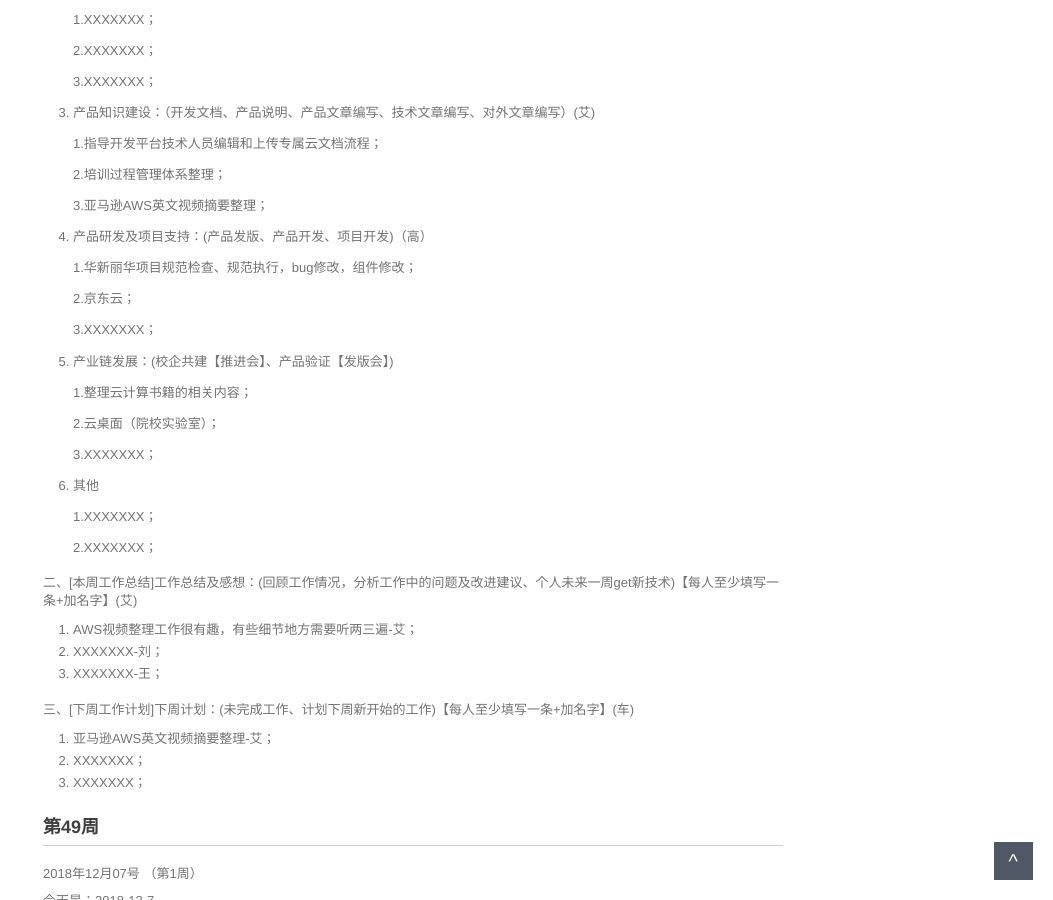
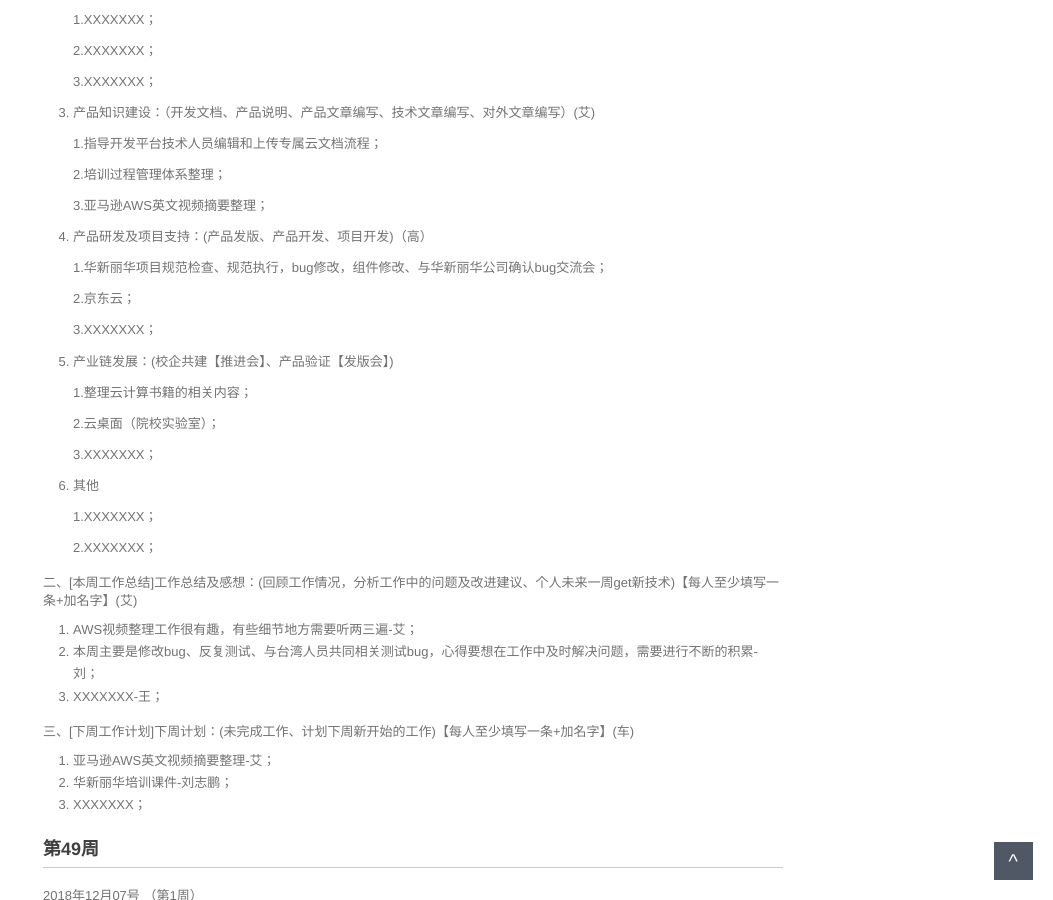
Before and after one commit to walllFlower/blog, a Jekyll site: the page built from _posts/2018-07-17-day_report_cxz.md, in a window 1280 px wide and 900 px high, scrolled down 683 px. Shown: the whole window, without its empty margins (227-1280 px from the left). Built offline with Jekyll 4.4.1, drawn with Linux system fonts in a browser that asks for light colours; comment, search, counter and statistics services are not loaded.

Commit message:
Update 2018-07-17-day_report_cxz.md
刘志鹏-周报

```diff
--- a/_posts/2018-07-17-day_report_cxz.md
+++ b/_posts/2018-07-17-day_report_cxz.md
@@ -50,7 +50,7 @@ categories: 技术运营工作周报
 
 4. 产品研发及项目支持：(产品发版、产品开发、项目开发)（高）
 
-    1.华新丽华项目规范检查、规范执行，bug修改，组件修改；
+    1.华新丽华项目规范检查、规范执行，bug修改，组件修改、与华新丽华公司确认bug交流会；
 
     2.京东云；
 
@@ -73,13 +73,13 @@ categories: 技术运营工作周报
 二、[本周工作总结]工作总结及感想：(回顾工作情况，分析工作中的问题及改进建议、个人未来一周get新技术)【每人至少填写一条+加名字】(艾)
 
 1. AWS视频整理工作很有趣，有些细节地方需要听两三遍-艾；
-2. XXXXXXX-刘；
+2. 本周主要是修改bug、反复测试、与台湾人员共同相关测试bug，心得要想在工作中及时解决问题，需要进行不断的积累-刘；
 3. XXXXXXX-王；
 
 三、[下周工作计划]下周计划：(未完成工作、计划下周新开始的工作)【每人至少填写一条+加名字】(车)
 
 1. 亚马逊AWS英文视频摘要整理-艾；
-2. XXXXXXX；
+2. 华新丽华培训课件-刘志鹏；
 3. XXXXXXX；
 
 
```
